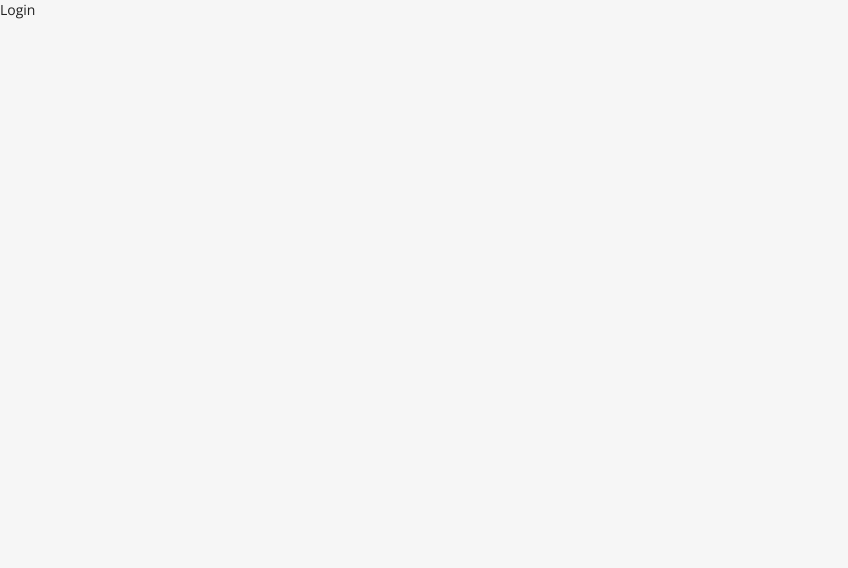
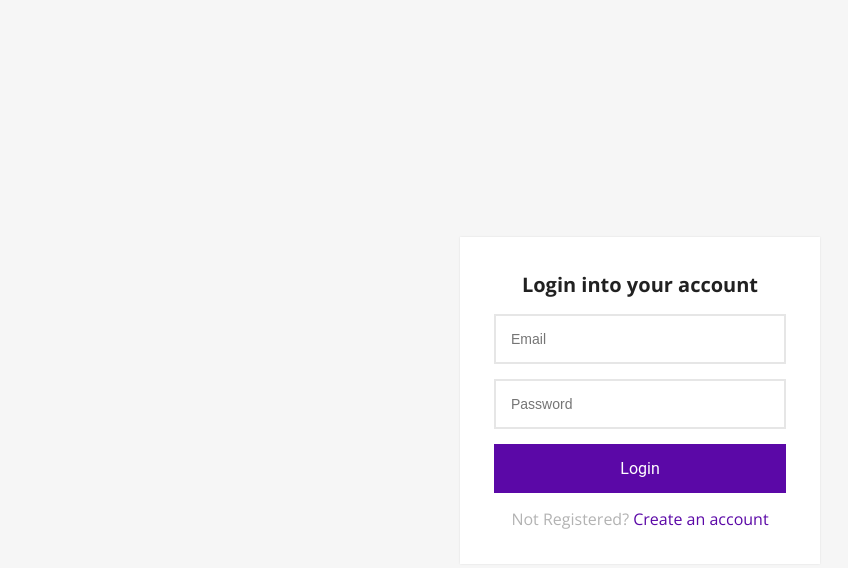
Before and after one commit to m4-programmer/laravel-react-full-stack, a React (Vite) app in the folder react/: page /login in a window 1280 px wide. Shown: the top 568 px of the page, without its empty margins (0-848 px from the left). Built offline with nearby package versions, Linux system fonts and the light colour scheme.

Commit message:
feat: designed login page

```diff
--- a/react/src/pages/Login.jsx
+++ b/react/src/pages/Login.jsx
@@ -1,9 +1,25 @@
 import React from 'react';
+import {Link} from "react-router-dom";
 
 const Login = () => {
+    const onSubmit = (e) => {
+        e.preventDefault();
+    }
     return (
-        <div>
-            Login
+        <div className="login-signup-form fadeInDown animated">
+            <div className="form">
+                <form onSubmit={onSubmit}>
+                    <h1 className="title">
+                        Login into your account
+                    </h1>
+                    <input type="email" placeholder="Email"/>
+                    <input type="password" placeholder="Password"/>
+                    <button className="btn btn-block">Login</button>
+                    <p className="message">
+                        Not Registered? <Link to="/signup" >Create an account</Link>
+                    </p>
+                </form>
+            </div>
         </div>
     )
 }
```
